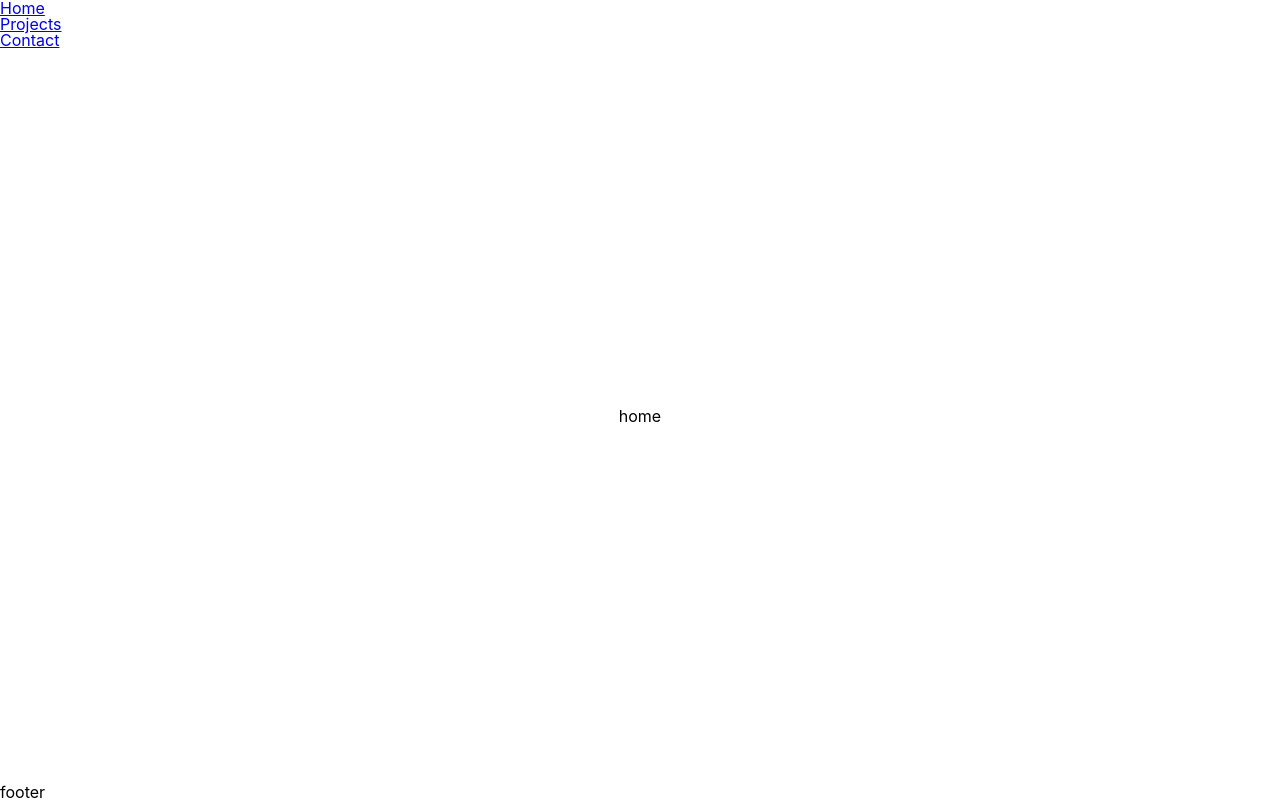
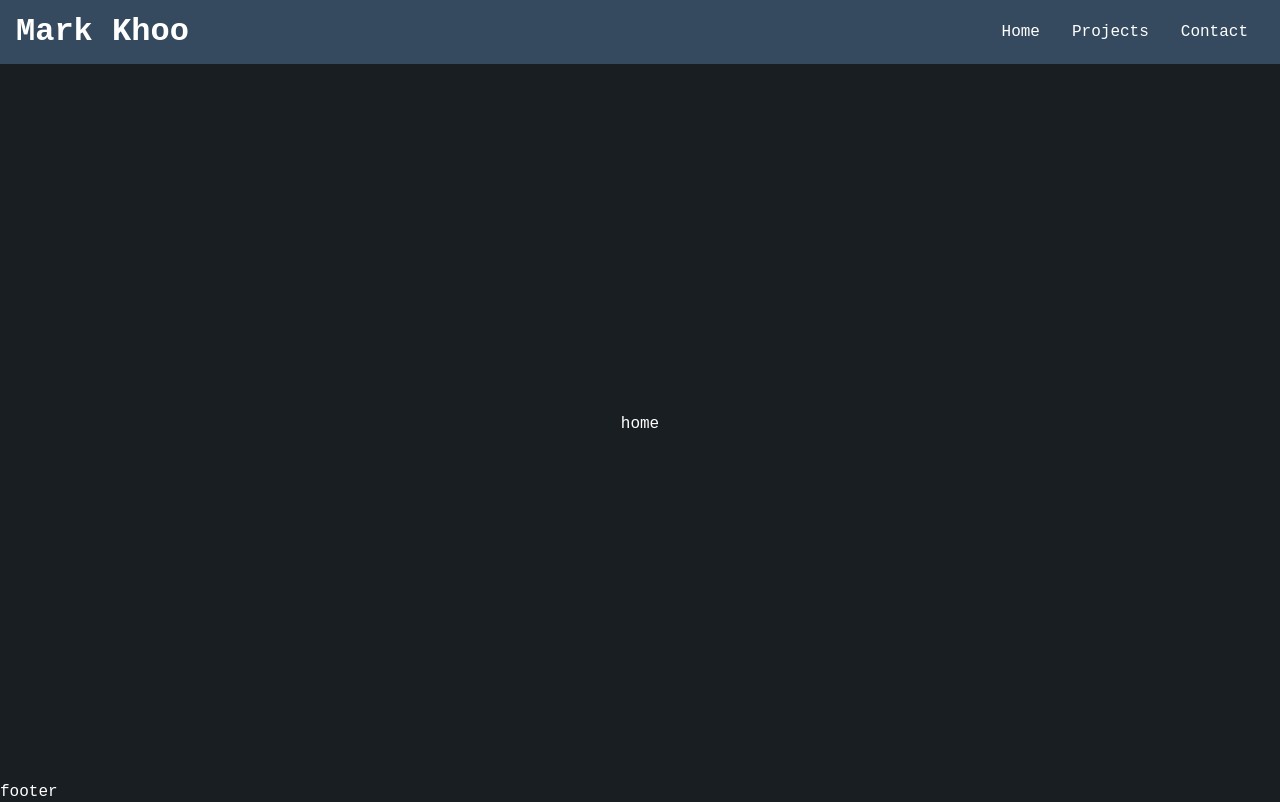
Before and after one commit to markkhoo/20-React-Portfolio, a React (Create React App) app: page / in a window 1280 px wide. Built offline with nearby package versions, Linux system fonts and the light colour scheme.

Commit message:
nav styling

```diff
--- a/src/components/header/header.css
+++ b/src/components/header/header.css
@@ -0,0 +1,25 @@
+.header {
+    display: flex;
+    align-items: center;
+    justify-content: space-between;
+    padding: 1.0em;
+    background-color: rgba(53, 74, 95, 1);
+}
+
+ul {
+    display: flex;
+}
+
+ul > li {
+    padding: 0 1.0em;
+}
+
+a, a:link, a:visited {
+    text-decoration: none;
+    color: var(--colorFontPrimary);
+    transition: color 125ms ease-in;
+}
+
+a:hover {
+    color: var(--colorFontSecondary);
+}
--- a/src/components/header/header.js
+++ b/src/components/header/header.js
@@ -5,6 +5,7 @@ import './header.css';
 function Header(){
     return (
         <div className="header">
+            <h1>Mark Khoo</h1>
             <ul>
                 <li>
                     <Link to="/">Home</Link>
--- a/src/index.css
+++ b/src/index.css
@@ -1,8 +1,17 @@
+:root {
+  --colorBackground: rgb(25, 30, 34);
+  --colorSecondary: rgba(112, 128, 144, 0.1);
+  --colorButtonHover: rgba(112, 128, 144, 0.25);
+  --colorFontPrimary: #fff;
+  --colorFontSecondary: rgb(255, 201, 101);
+}
+
 body {
   margin: 0;
-  font-family: -apple-system, BlinkMacSystemFont, 'Segoe UI', 'Roboto', 'Oxygen',
-    'Ubuntu', 'Cantarell', 'Fira Sans', 'Droid Sans', 'Helvetica Neue',
-    sans-serif;
+  font-family: 'IBM Plex Mono', monospace;
+  user-select: none;
+  color: var(--colorFontPrimary);
+  background-color: var(--colorBackground);
   -webkit-font-smoothing: antialiased;
   -moz-osx-font-smoothing: grayscale;
 }
```
